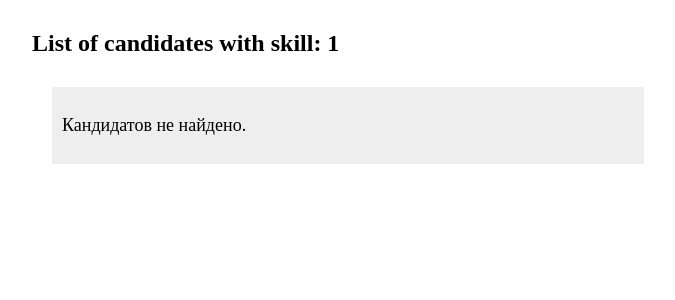
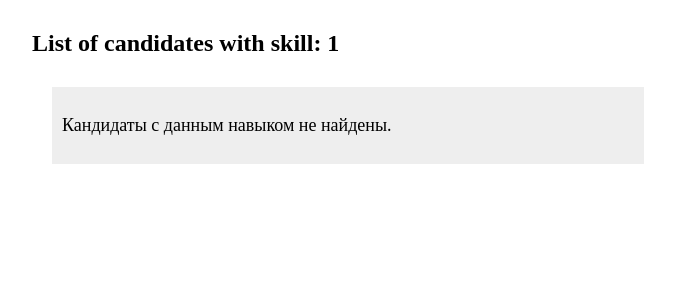
Before and after one commit to alexs2011/flask_first_app, a Flask app: page /skills/1 in a window 1280 px wide. Shown: the top 300 px of the page, without its empty margins (6-681 px from the left). Run offline with Flask 2, Linux system fonts and the light colour scheme.

Commit message:
Changed message for case when candidates with the skill weren't found.

```diff
--- a/templates/search_by_skill.html
+++ b/templates/search_by_skill.html
@@ -9,7 +9,7 @@
     <div style="width: 50%; margin: 30px">
         {% if candidates|length == 0 %}
             <div style="padding: 10px; background-color: #eee; margin: 20px">
-                <p style="font-size: 18px">Кандидатов не найдено.</p>
+                <p style="font-size: 18px">Кандидаты с данным навыком не найдены.</p>
             </div>
         {% endif %}
     </div>
```
